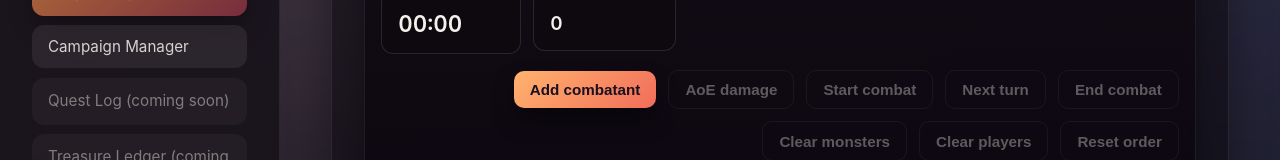
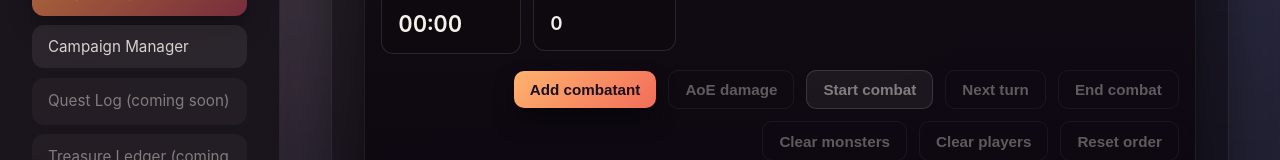
Before and after one commit to FireHeartA/DND, a React (Vite) app in the folder apps/dnd-initiative-tracker/: page / in a window 1280 px wide. Shown: the part 296-456 px from the top of the page. Built offline with nearby package versions, Linux system fonts and the light colour scheme.

Commit message:
Adjust combat control highlighting

```diff
--- a/apps/dnd-initiative-tracker/src/components/initiative/InitiativeView.tsx
+++ b/apps/dnd-initiative-tracker/src/components/initiative/InitiativeView.tsx
@@ -1546,7 +1546,7 @@ export const InitiativeView: React.FC<InitiativeViewProps> = ({ onNavigateToCamp
                     </button>
                     <button
                       type="button"
-                      className="ghost-button"
+                      className={`ghost-button${!isCombatActive ? ' ghost-button--toggled' : ''}`}
                       onClick={handleStartCombat}
                       disabled={!hasCombatants || isCombatActive}
                     >
@@ -1554,7 +1554,7 @@ export const InitiativeView: React.FC<InitiativeViewProps> = ({ onNavigateToCamp
                     </button>
                     <button
                       type="button"
-                      className="ghost-button"
+                      className={`ghost-button${isCombatActive ? ' ghost-button--toggled' : ''}`}
                       onClick={handleAdvanceTurn}
                       disabled={!hasCombatants || !isCombatActive}
                     >
```
